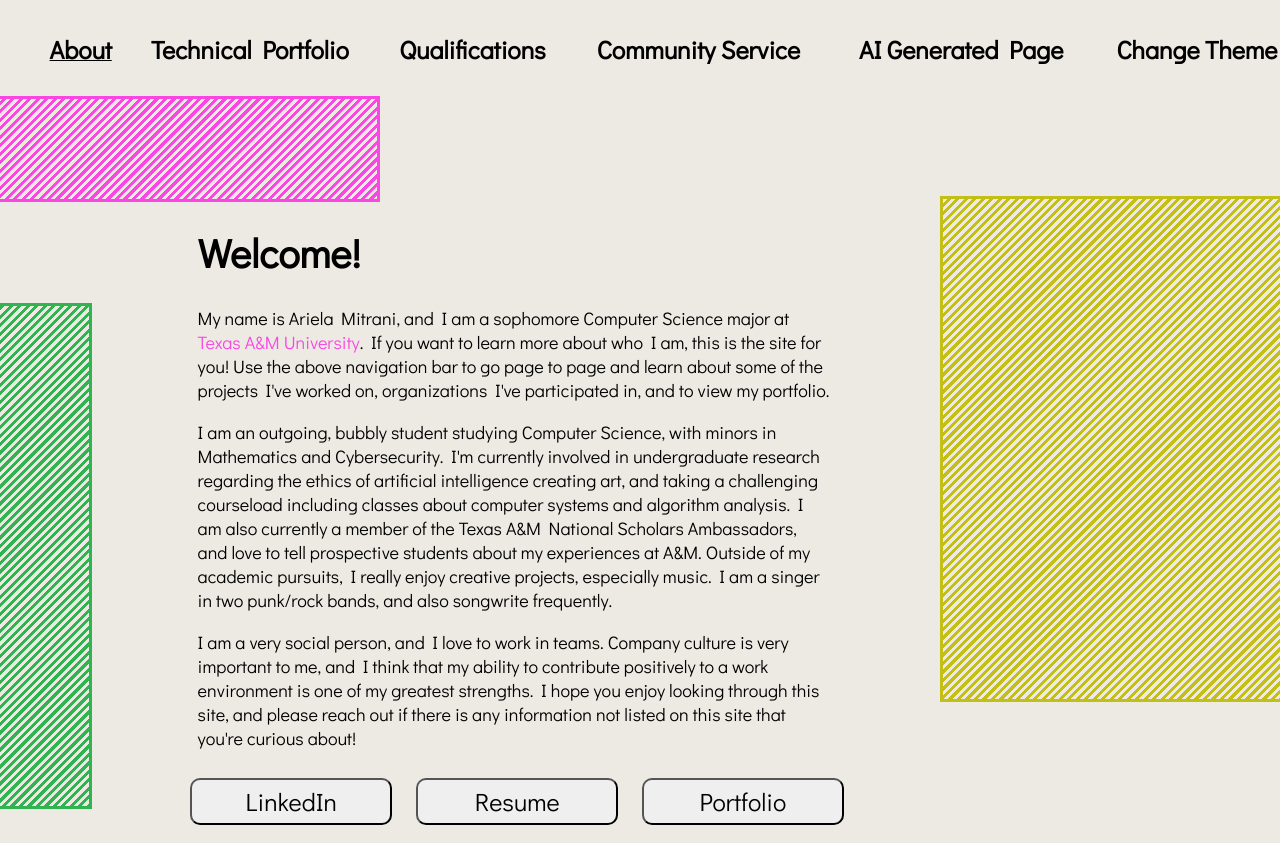
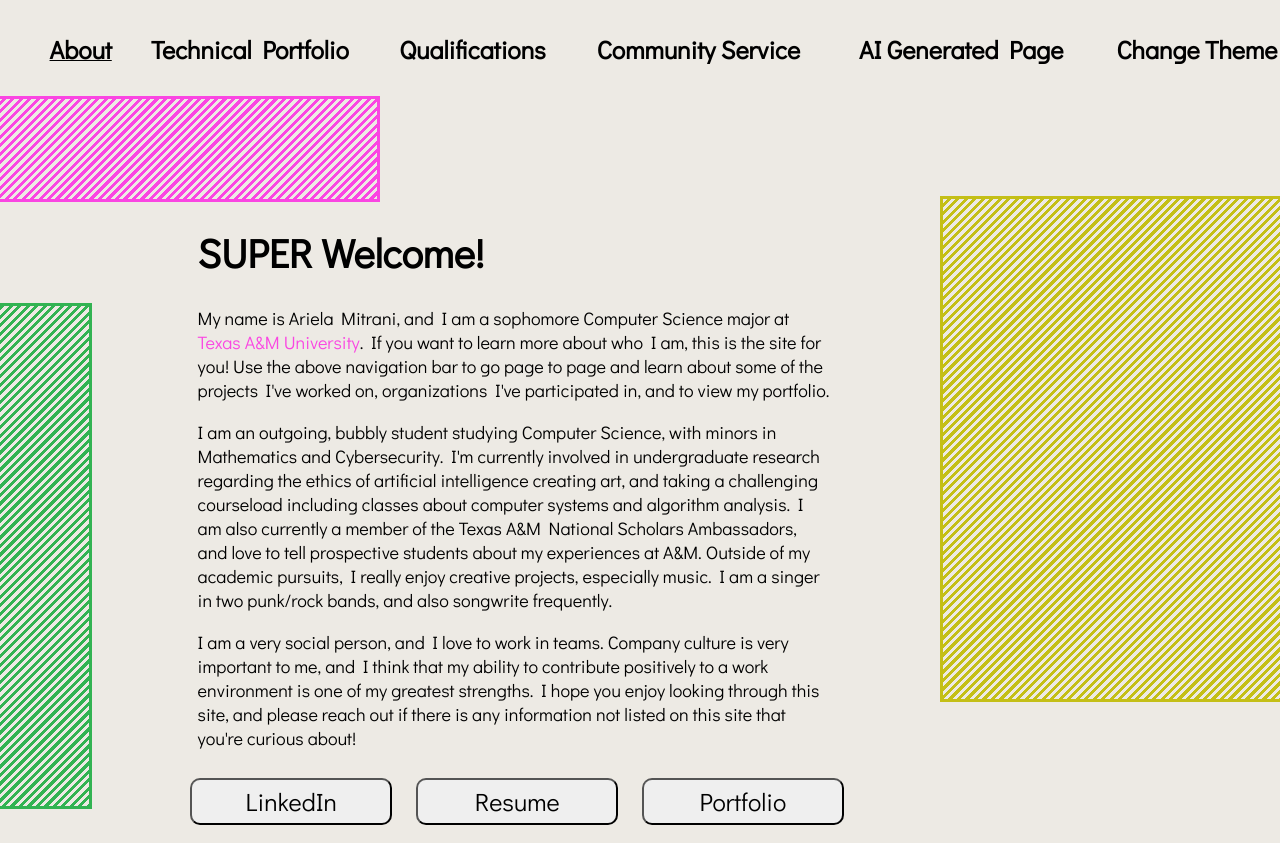
Before and after one commit to arielamitr/CloudWebsite, a plain HTML site: page index.html in a window 1280 px wide. Shown: the top 843 px of the page. Drawn offline with Linux system fonts and the light colour scheme; a script that the page names is missing.

Commit message:
Changing main text

```diff
--- a/index.html
+++ b/index.html
@@ -19,7 +19,7 @@
 <body id="bg">
   <div class="rectangle1"></div>
   <div class="rectangle3"></div>
-  <h1>Welcome!</h1> <!-- This is a comment! -->
+  <h1>SUPER Welcome!</h1> <!-- This is a comment! -->
   <div class="rectangle2"></div>
   <p>My name is Ariela Mitrani, and I am a sophomore Computer Science major at <a
   href="https://www.tamu.edu/">Texas A&M University</a>. If you want to learn more about who I am, this is the site for you! Use the above navigation bar to go page to page and learn about some of the projects I've worked on, organizations I've participated in, and to view my portfolio. </p>
```
